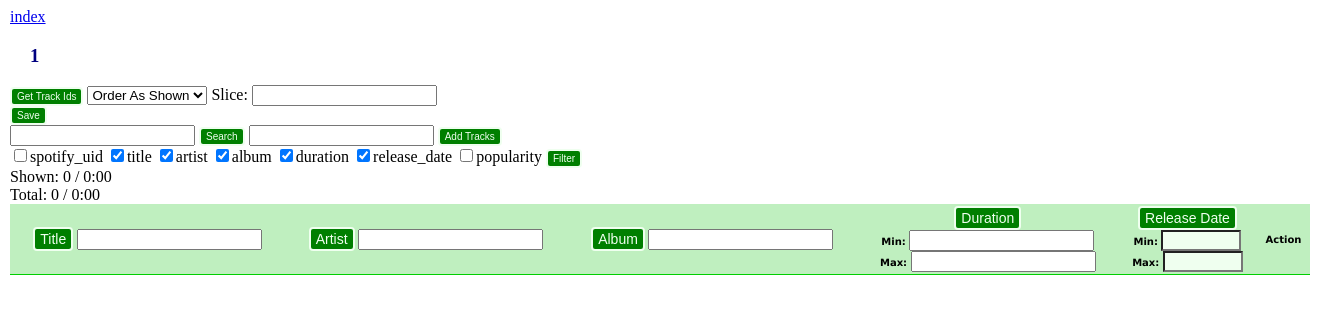
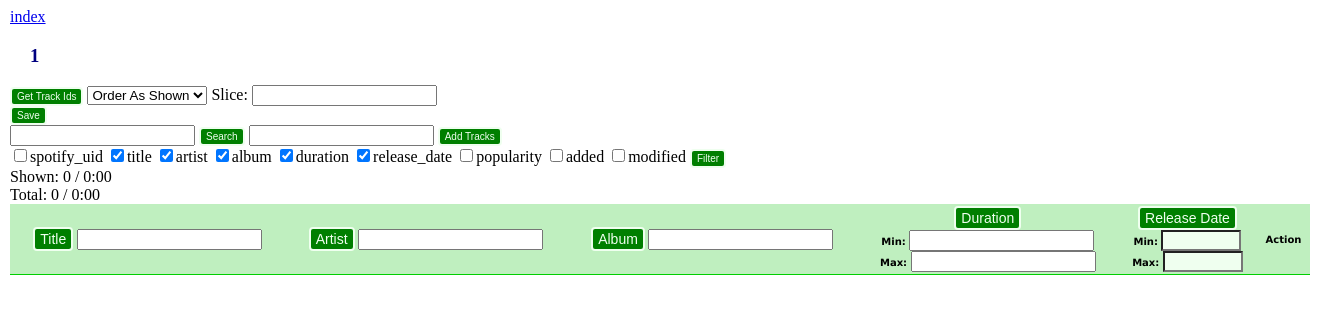
Before and after one commit to smershon/omnisonica, a Flask app: page /1 in a window 1320 px wide. Shown: the top 314 px of the page. Run offline with Flask 2, Linux system fonts and the light colour scheme; data that the repository does not hold is empty; parts of the project's set-up code (start-up, migrations or seed data) failed here and were passed over; some libraries are stand-ins or nearby versions.

Commit message:
date added/date modified into ui

```diff
--- a/omnisonica/backend.py
+++ b/omnisonica/backend.py
@@ -1,4 +1,4 @@
-from clients.datatype import Album, Artist, Track
+from clients.datatype import Album, Artist, Track, Meta
 from clients import spotify_client
 import random
 import os
@@ -90,6 +90,11 @@ def get_tracks_from_file(view=None):
                         uid=doc.get('c', {}).get('u'),
                         title=doc.get('c', {}).get('t'),
                         release_date=doc.get('c', {}).get('r')
+                    ),
+                    meta=Meta(
+                        date_added=doc.get('m', {}).get('a'),
+                        last_modified=doc.get('m', {}).get('m'),
+                        tags=doc.get('m', {}).get('x')
                     )
                 )
                 tracks.append(track)
--- a/omnisonica/clients/datatype.py
+++ b/omnisonica/clients/datatype.py
@@ -12,6 +12,7 @@ class Track(object):
         self.popularity=popularity
         self.artist = artist
         self.album = album
+        self.meta = meta
 
     def _to_dict(self):
         return {
--- a/omnisonica/static/js/track_table.js
+++ b/omnisonica/static/js/track_table.js
@@ -194,6 +194,8 @@ TrackTable.prototype = {
           <td class="duration"><%= duration %></td>
           <td class="release_date"><%= track.c.r %></td>
           <td class="popularity"><%= track.p %></td>
+          <td class="added"><%= track.m.a %></td>
+          <td class="modified"><%= track.m.m %></td>
           <td>
             <button class="remove">X</button>
             <button class="search">...</button>
@@ -236,6 +238,12 @@ TrackTable.prototype = {
                   </th>
                   <th class="column_popularity">
                     <button class="sort_button">Popularity</button>
+                  </th>
+                  <th class="column_added">
+                    <button class="sort_button">Added</button>
+                  </th>
+                  <th class="column_modified">
+                    <button class="sort_button">Modified</button>
                   </th>
                   <th class="column_action">Action</th>
                 </tr>
--- a/omnisonica/templates/tracks.html
+++ b/omnisonica/templates/tracks.html
@@ -31,6 +31,8 @@
       <input type="checkbox" value="duration" checked>duration
       <input type="checkbox" value="release_date" checked>release_date
       <input type="checkbox" value="popularity">popularity
+      <input type="checkbox" value="added">added
+      <input type="checkbox" value="modified">modified
       <button class="filter_columns">Filter</button>
     </div>
 
```
